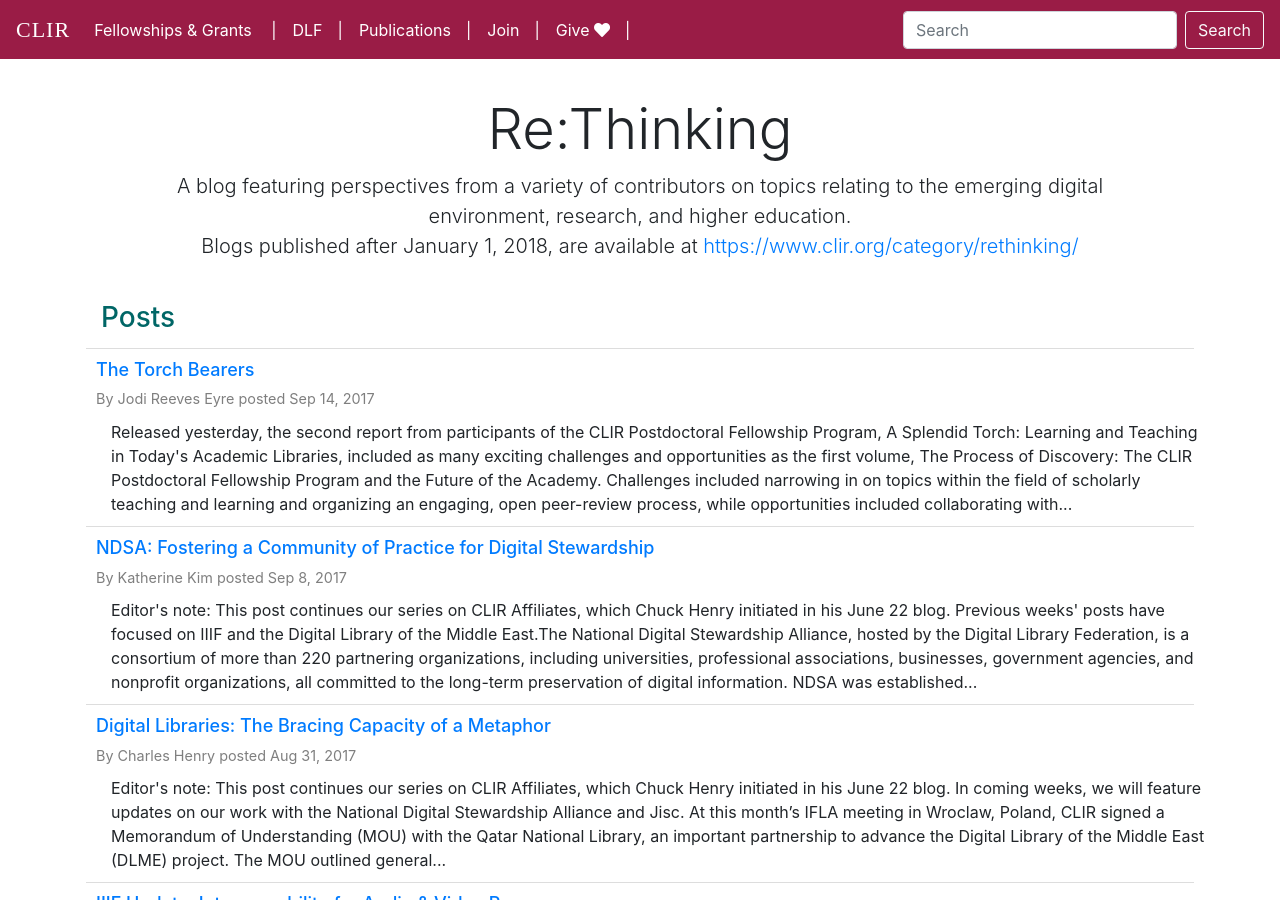
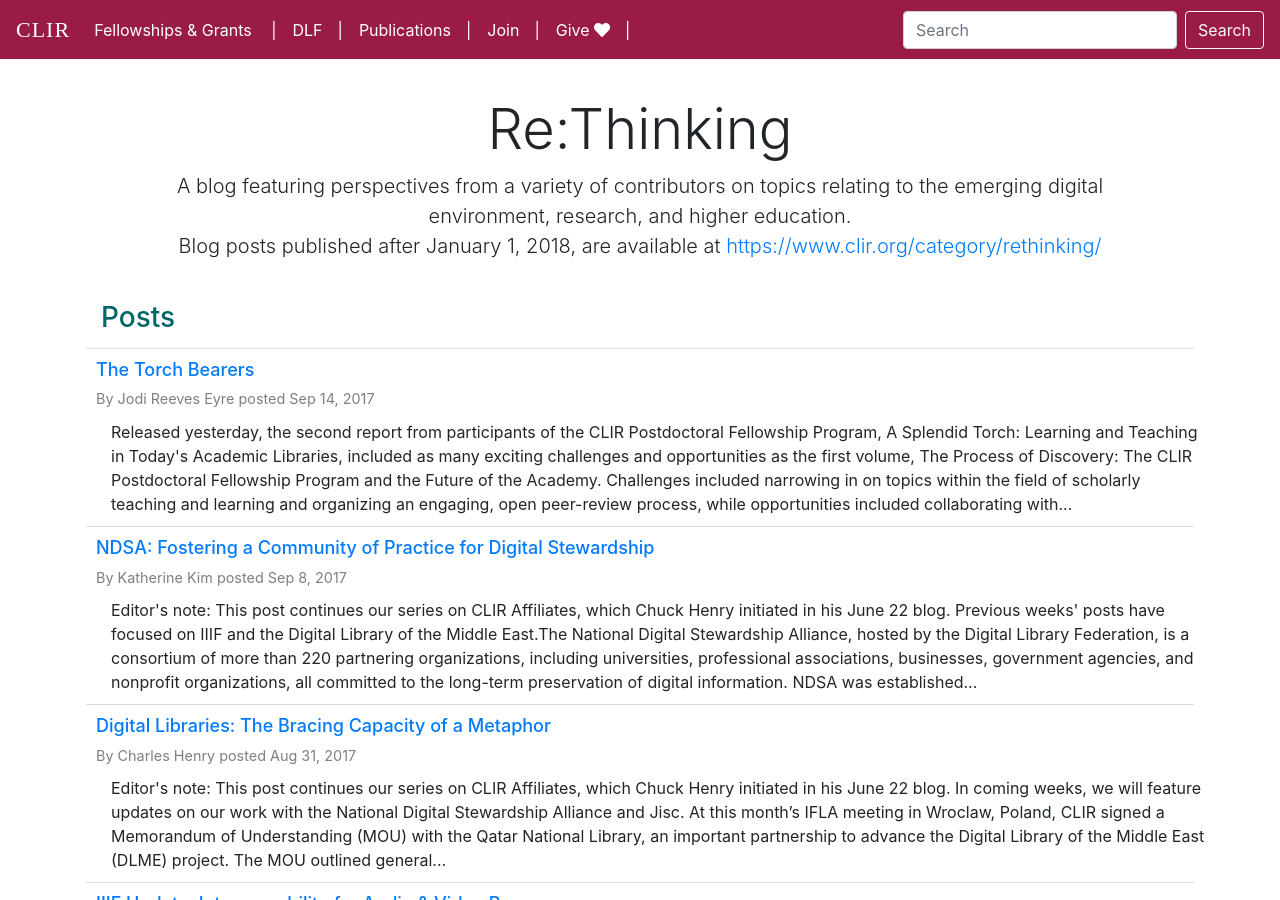
Before and after one commit to clirdlf/rethinking.clir.org, a Jekyll site: the page built from index.html, in a window 1280 px wide and 900 px high. Built offline with Jekyll 4.4.1, drawn with Linux system fonts in a browser that asks for light colours; the list of posts is cut into pages by our own code; a style sheet for code colours, icons or effects is not loaded.

Commit message:
Update wording

```diff
--- a/index.html
+++ b/index.html
@@ -15,5 +15,5 @@
 
   <br>
 
-  Blogs published after January 1, 2018, are available at <a href="https://www.clir.org/category/rethinking/">https://www.clir.org/category/rethinking/</a>
+  Blog posts published after January 1, 2018, are available at <a href="https://www.clir.org/category/rethinking/">https://www.clir.org/category/rethinking/</a>
 </p>
```
